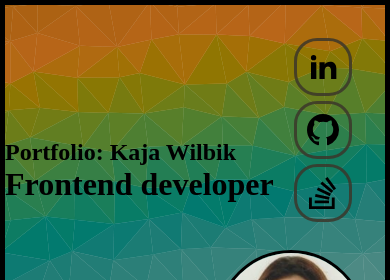
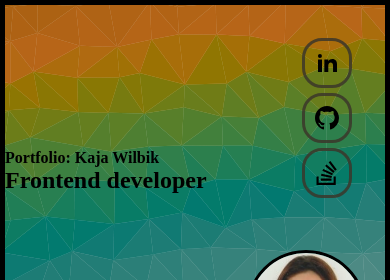
Before and after one commit to Technigo/project-react-portfolio, a React (Create React App) app: page / in a window 390 px wide. Shown: the top 280 px of the page. Built offline with nearby package versions, Linux system fonts and the light colour scheme; no server answers.

Commit message:
changes mobile

```diff
--- a/src/components/Header.js
+++ b/src/components/Header.js
@@ -38,21 +38,21 @@ img {
     position: absolute;
     right: 24px;
     top: 250px;
-    width: 150px;
-    height: 150px;
+    width: 120px;
+    height: 120px;
     border-radius: 50%;
     object-fit: cover;
     border:solid black;
 }
 
 .headerTitle h1 {
-    font-size: 1.5rem;
+    font-size: 1rem;
     color: black
 }
 
 .headerTitle h2 {
     color:black;
-    font-size: 2rem;
+    font-size: 1.5rem;
 }
 
 
--- a/src/components/Icons.js
+++ b/src/components/Icons.js
@@ -31,7 +31,7 @@ export const Icons = (size) => {
 
 const IconsHeader = styled.i`
  position: absolute;
-    font-size: 2rem;
+    font-size: 1.5rem;
     top: 30px;
     right: 30px;
     padding:3px;
```
